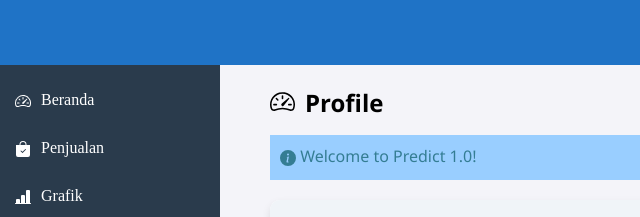
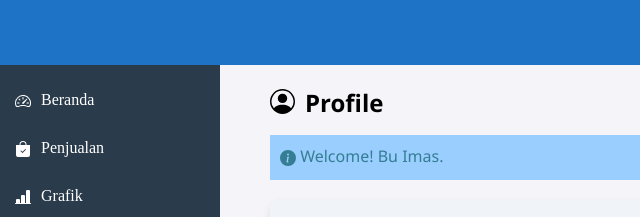
Before and after one commit to daffa267/project-predict, a plain HTML site: page public/profil.html in a window 1280 px wide. Shown: the top 217 px of the page, 0-640 px from the left. Drawn offline with Linux system fonts and the light colour scheme.

Commit message:
update sedikit

```diff
--- a/public/profil.html
+++ b/public/profil.html
@@ -62,19 +62,16 @@
         </div>
 
         <div class="dashboard">
-            <h1><svg xmlns="http://www.w3.org/2000/svg" width="16" height="16" fill="currentColor"
-                    class="bi bi-speedometer2" viewBox="0 0 16 16">
-                    <path
-                        d="M8 4a.5.5 0 0 1 .5.5V6a.5.5 0 0 1-1 0V4.5A.5.5 0 0 1 8 4M3.732 5.732a.5.5 0 0 1 .707 0l.915.914a.5.5 0 1 1-.708.708l-.914-.915a.5.5 0 0 1 0-.707M2 10a.5.5 0 0 1 .5-.5h1.586a.5.5 0 0 1 0 1H2.5A.5.5 0 0 1 2 10m9.5 0a.5.5 0 0 1 .5-.5h1.5a.5.5 0 0 1 0 1H12a.5.5 0 0 1-.5-.5m.754-4.246a.39.39 0 0 0-.527-.02L7.547 9.31a.91.91 0 1 0 1.302 1.258l3.434-4.297a.39.39 0 0 0-.029-.518z" />
-                    <path fill-rule="evenodd"
-                        d="M0 10a8 8 0 1 1 15.547 2.661c-.442 1.253-1.845 1.602-2.932 1.25C11.309 13.488 9.475 13 8 13c-1.474 0-3.31.488-4.615.911-1.087.352-2.49.003-2.932-1.25A8 8 0 0 1 0 10m8-7a7 7 0 0 0-6.603 9.329c.203.575.923.876 1.68.63C4.397 12.533 6.358 12 8 12s3.604.532 4.923.96c.757.245 1.477-.056 1.68-.631A7 7 0 0 0 8 3" />
-                </svg>Profile</h1>
+            <h1><svg xmlns="http://www.w3.org/2000/svg" width="16" height="16" fill="currentColor" class="bi bi-person-circle" viewBox="0 0 16 16">
+                <path d="M11 6a3 3 0 1 1-6 0 3 3 0 0 1 6 0"/>
+                <path fill-rule="evenodd" d="M0 8a8 8 0 1 1 16 0A8 8 0 0 1 0 8m8-7a7 7 0 0 0-5.468 11.37C3.242 11.226 4.805 10 8 10s4.757 1.225 5.468 2.37A7 7 0 0 0 8 1"/>
+              </svg>Profile</h1>
 
             <p><svg xmlns="http://www.w3.org/2000/svg" width="16" height="16" fill="currentColor"
-                    class="bi bi-info-circle-fill" viewBox="0 0 16 16">
-                    <path
-                        d="M8 16A8 8 0 1 0 8 0a8 8 0 0 0 0 16m.93-9.412-1 4.705c-.07.34.029.533.304.533.194 0 .487-.07.686-.246l-.088.416c-.287.346-.92.598-1.465.598-.703 0-1.002-.422-.808-1.319l.738-3.468c.064-.293.006-.399-.287-.47l-.451-.081.082-.381 2.29-.287zM8 5.5a1 1 0 1 1 0-2 1 1 0 0 1 0 2" />
-                </svg> Welcome to Predict 1.0!</p>
+                class="bi bi-info-circle-fill" viewBox="0 0 16 16">
+                <path
+                  d="M8 16A8 8 0 1 0 8 0a8 8 0 0 0 0 16m.93-9.412-1 4.705c-.07.34.029.533.304.533.194 0 .487-.07.686-.246l-.088.416c-.287.346-.92.598-1.465.598-.703 0-1.002-.422-.808-1.319l.738-3.468c.064-.293.006-.399-.287-.47l-.451-.081.082-.381 2.29-.287zM8 5.5a1 1 0 1 1 0-2 1 1 0 0 1 0 2" />
+              </svg> Welcome! Bu Imas.</p>
         </div>
 
 
```
